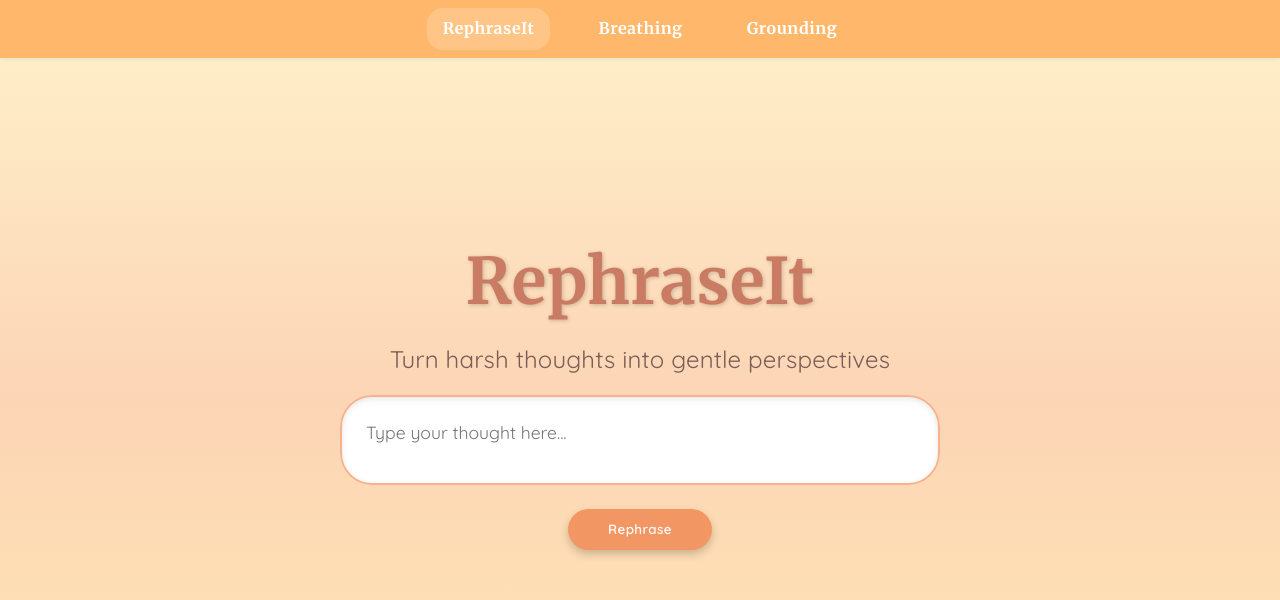
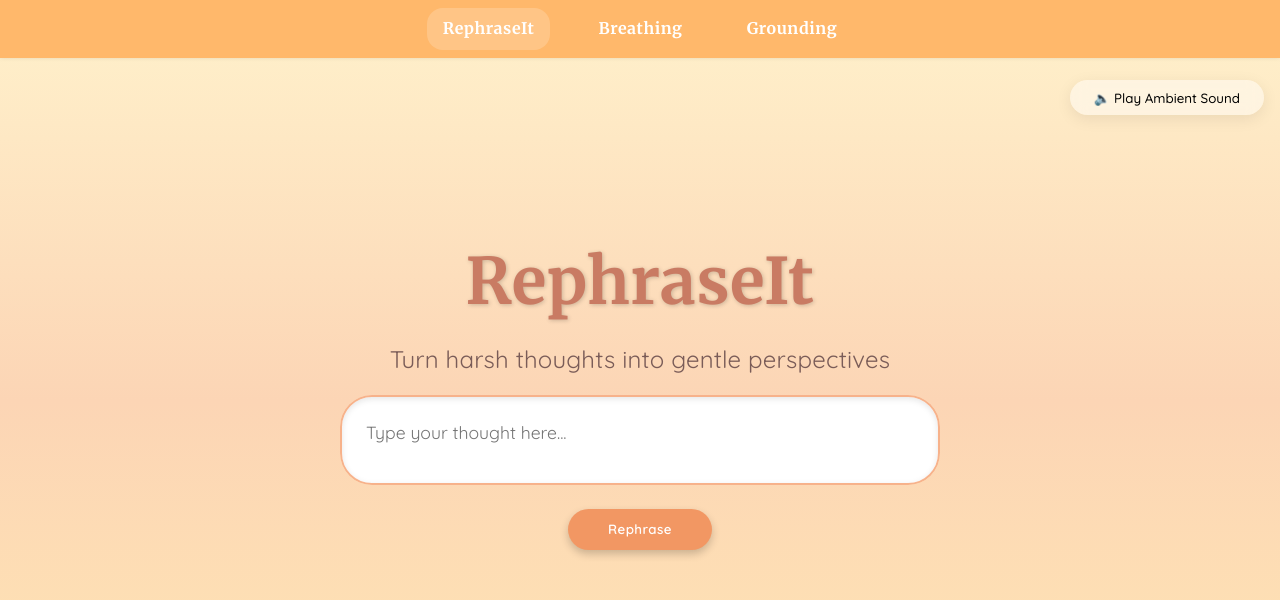
Before and after one commit to jordanoliver27/Hackathon-2025, a React (Vite) app in the folder my-react-app/: page / in a window 1280 px wide. Shown: the top 600 px of the page. Built offline with nearby package versions, Linux system fonts and the light colour scheme.

Commit message:
Added sound feature

```diff
--- a/my-react-app/src/App.css
+++ b/my-react-app/src/App.css
@@ -280,3 +280,47 @@ body, .container {
     transform: translateY(0);
   }
 }
+
+/*
+.sound-btn {
+  background-color: #a8e6cf;
+  color: #0b0b0b;
+  padding: 0.6rem 1.5rem;
+  border-radius: 2rem;
+  border: none;
+  margin-bottom: 1.5rem;
+  cursor: pointer;
+  font-weight: 600;
+  transition: transform 0.2s ease, background-color 0.3s ease;
+}
+
+.sound-btn:hover {
+  transform: scale(1.05);
+  background-color: #91d9b5;
+} */
+
+.sound-btn {
+  background-color: rgba(255, 255, 255, 0.3);
+  backdrop-filter: blur(8px);
+  border: none;
+  border-radius: 2rem;
+  padding: 0.6rem 1.5rem;
+  font-family: 'Quicksand', sans-serif;
+  font-weight: 500;
+  margin-bottom: 1.5rem;
+  /* color: #3b6d3b;                       */
+  /* background-color: #f2976358;         */
+  background-color: rgba(255, 255, 255, 0.45);
+  box-shadow: 0 4px 16px rgba(0, 0, 0, 0.08);
+  cursor: pointer;
+  transition: all 0.3s ease;
+  position: fixed;
+  top: 5rem;
+  right: 1rem;
+}
+.sound-btn:hover {
+  transform: scale(1.05);
+  box-shadow: 0 6px 24px rgba(0, 0, 0, 0.12);
+  /* background-color: rgba(255, 255, 255, 0.45); */
+  background-color: #f2976358;
+}
--- a/my-react-app/src/App.jsx
+++ b/my-react-app/src/App.jsx
@@ -1,4 +1,4 @@
-import { useState } from 'react'
+import { useState, useRef, useEffect } from 'react';
 import reactLogo from './assets/react.svg'
 import viteLogo from '/vite.svg'
 import "./App.css";
@@ -10,6 +10,24 @@ function App() {
   const [showCloud, setShowCloud] = useState(false);
   const [colorTag, setColorTag] = useState(null);
   const [loading, setLoading] = useState(false); // ADDED
+  const [playing, setPlaying] = useState(false);
+  const audioRef = useRef(null);
+
+ useEffect(() => {
+    audioRef.current = new Audio("/Sounds/ambient.mp3");
+    audioRef.current.loop = true;
+  }, []);
+
+  const toggleSound = () => {
+    if (!audioRef.current) return;
+
+    if (playing) {
+      audioRef.current.pause();
+    } else {
+      audioRef.current.play().catch(err => console.log("Autoplay prevented:", err));
+    }
+    setPlaying(!playing);
+  };
 
   const handleRephrase = async () => {
     if (!thought) return;
@@ -74,6 +92,7 @@ function App() {
         <h1 className="title">RephraseIt</h1>
         <h2 className="subtitle">Turn harsh thoughts into gentle perspectives</h2>
 
+
         {/* Cloud Output */}
         {showCloud && (
           <div className="cloud-wrapper" key={output + loading}>
@@ -124,6 +143,10 @@ function App() {
 
 
       </div>
+        <button className="sound-btn" onClick={toggleSound}>
+          {/* {playing ? "Stop Ambient Sound" : "Play Ambient Sound"} */}
+           {playing ? "🔊 Stop Sound" : "🔈 Play Ambient Sound"}
+        </button>
     </>
   );
 }
```
Also changed, not shown: 1 other file (tests, documents, lock files or other folders).
